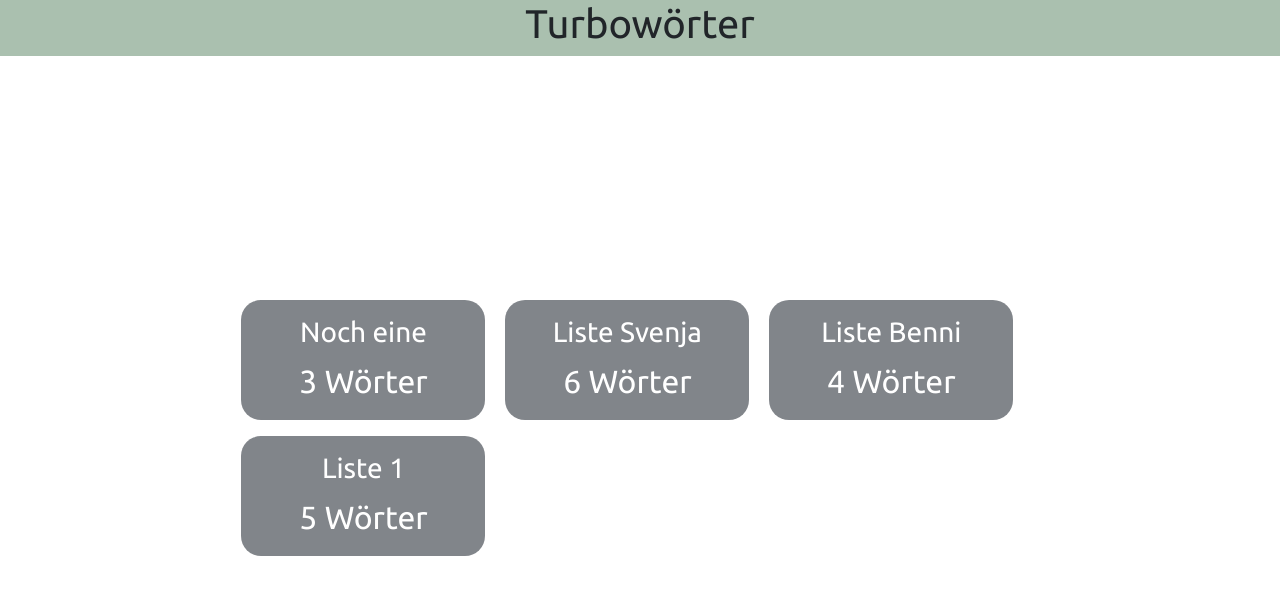
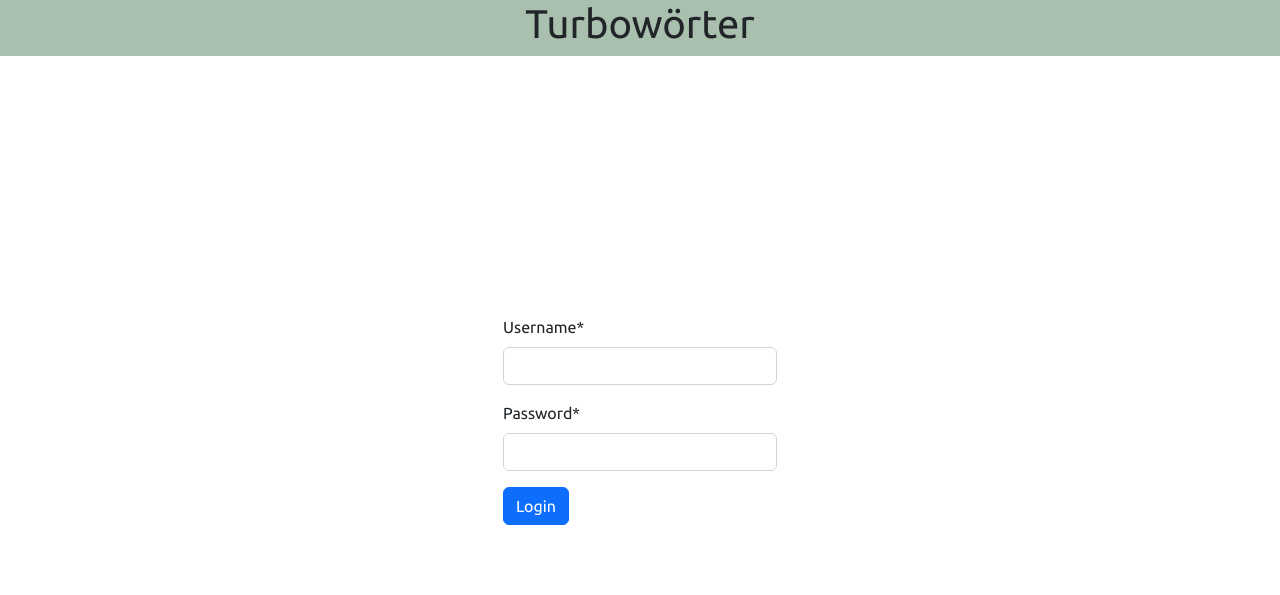
Before and after one commit to BVier/turbowords, a Django app: page / in a window 1280 px wide. Shown: the top 595 px of the page. Run offline with Django 3.2, Linux system fonts and the light colour scheme; data comes from the database, SQL or seed files in the repository; both versions use the stored data as it was after the commit; style sheets or scripts are compiled from the project's sources; some libraries are stand-ins or nearby versions.

Commit message:
Join wordlists to user

```diff
--- a/turbowords/settings.py
+++ b/turbowords/settings.py
@@ -103,6 +103,7 @@ AUTH_PASSWORD_VALIDATORS = [
     },
 ]
 
+LOGIN_URL = 'login'
 
 # Internationalization
 # https://docs.djangoproject.com/en/3.2/topics/i18n/
--- a/wordlists/forms.py
+++ b/wordlists/forms.py
@@ -5,3 +5,8 @@ class TestForm(forms.Form):
     wordlist = forms.IntegerField(label='Wordlist', required=True, widget=forms.HiddenInput)
     teilnehmer = forms.CharField(label='Teilnehmer', max_length=100, required=True)
     duration = forms.IntegerField(label='Anzeigedauer (ms)', min_value=10, initial=1000, required=True)
+
+class LoginForm(forms.Form):
+    """Login form"""
+    username = forms.CharField(label='Username', required=True, max_length=60)
+    password = forms.CharField(widget = forms.PasswordInput,label='Password', required=True)
--- a/wordlists/models.py
+++ b/wordlists/models.py
@@ -1,6 +1,7 @@
 from django.db import models
 from django.core.validators import int_list_validator
 from random import shuffle
+from django.contrib.auth.models import User
 
 # Create your models here.
 
@@ -26,3 +27,7 @@ class Test(models.Model):
         return word
     def finished(self):
         return self.word_count >= len(self.shuffled_words.splitlines())
+
+class UserWordlists(models.Model):
+    user = models.ForeignKey(User, on_delete=models.DO_NOTHING)
+    wordlist = models.ForeignKey(Wordlist, related_name="filter", on_delete=models.CASCADE)
--- /dev/null
+++ b/wordlists/templates/wordlists/login.html
@@ -0,0 +1,9 @@
+{% extends '../base.html' %}
+{% load crispy_forms_tags %}
+{% block content %}
+<form action="/authenticate/" method="post">
+    {% csrf_token %}
+    {{ login_form|crispy }}
+    <button type="submit" class="btn btn-primary">Login</button>
+</form>
+{% endblock content %}
--- a/wordlists/templates/wordlists/wordlist.html
+++ b/wordlists/templates/wordlists/wordlist.html
@@ -2,7 +2,7 @@
 {% load crispy_forms_tags %}
 {% block content %}
 <h1>{{ wordlist.name }}</h1>
-<form action="/start-test/" method="get">
+<form action="/start-test/" method="post">
     {% csrf_token %}
     {{ test_form|crispy }}
     <button type="submit" class="btn btn-primary">Submit</button>
--- a/wordlists/urls.py
+++ b/wordlists/urls.py
@@ -3,7 +3,10 @@ from django.urls import path
 from . import views
 
 urlpatterns = [
-    path('', views.index, name='index'),
+    path('', views.startpage, name='startpage'),
+    path('login', views.startpage, name='login'),
+    path('authenticate/', views.login_user, name='authenticate'),
+    path('index/', views.index, name='index'),
     path('list/<int:id>', views.wordlist, name='wordlist'),
     path('start/<int:wordlist>/<str:participant>/<int:duration>', views.start_test, name='start'),
     path('test/<int:id>/<int:success>', views.test, name='test'),
--- a/wordlists/views.py
+++ b/wordlists/views.py
@@ -1,4 +1,6 @@
-from django.shortcuts import render, get_object_or_404
+from django.shortcuts import render, redirect, get_object_or_404
+from django.contrib.auth import authenticate, login, logout
+from django.contrib.auth.decorators import login_required
 from .models import *
 from .forms import *
 from random import shuffle
@@ -6,14 +8,31 @@ from random import shuffle
 # Create your views here.
 
 
+def startpage(request):
+    login_form = LoginForm()
+    return render(request, 'wordlists/login.html', {'login_form': login_form})
+
+
+def login_user(request):
+    print(request)
+    if request.method == 'POST':
+        user = authenticate(
+            request, username=request.POST['username'], password=request.POST['password'])
+        if user is not None:
+            login(request, user)
+            return index(request)
+    return startpage(request)
+
+@login_required
 def index(request):
-    wordlist_list = Wordlist.objects.order_by('-name')[:5]
+    wordlist_list = Wordlist.objects.filter(filter__user=request.user).order_by('-name')[:5]
     for wordlist in wordlist_list:
         wordlist.count_words = len(wordlist.words.splitlines())
     context = {'latest_wordlist_list': wordlist_list}
     return render(request, 'wordlists/index.html', context)
 
 
+@login_required
 def wordlist(request, id):
     current_list = get_object_or_404(Wordlist, pk=id)
     current_list.id = id
@@ -23,6 +42,7 @@ def wordlist(request, id):
     return render(request, 'wordlists/wordlist.html', context)
 
 
+@login_required
 def test(request, id, success):
     test = get_object_or_404(Test, pk=id)
     if (success):
@@ -40,9 +60,10 @@ def test(request, id, success):
     return render(request, 'wordlists/display_word.html', context)
 
 
+@login_required
 def start_test(request):
-    if request.method == 'GET':
-        form = TestForm(request.GET)
+    if request.method == 'POST':
+        form = TestForm(request.POST)
         if form.is_valid():
             wordlist = get_object_or_404(Wordlist, pk=form['wordlist'].value())
             new_test = init_test(
```
Also changed, not shown: todo.md (added, +29 -0 lines), db.sqlite3, wordlists/migrations/0005_auto_20230129_2016.py (added), wordlists/migrations/0006_usertests.py (added), wordlists/migrations/0007_rename_usertests_userwordlists.py (added), 1 other file.
